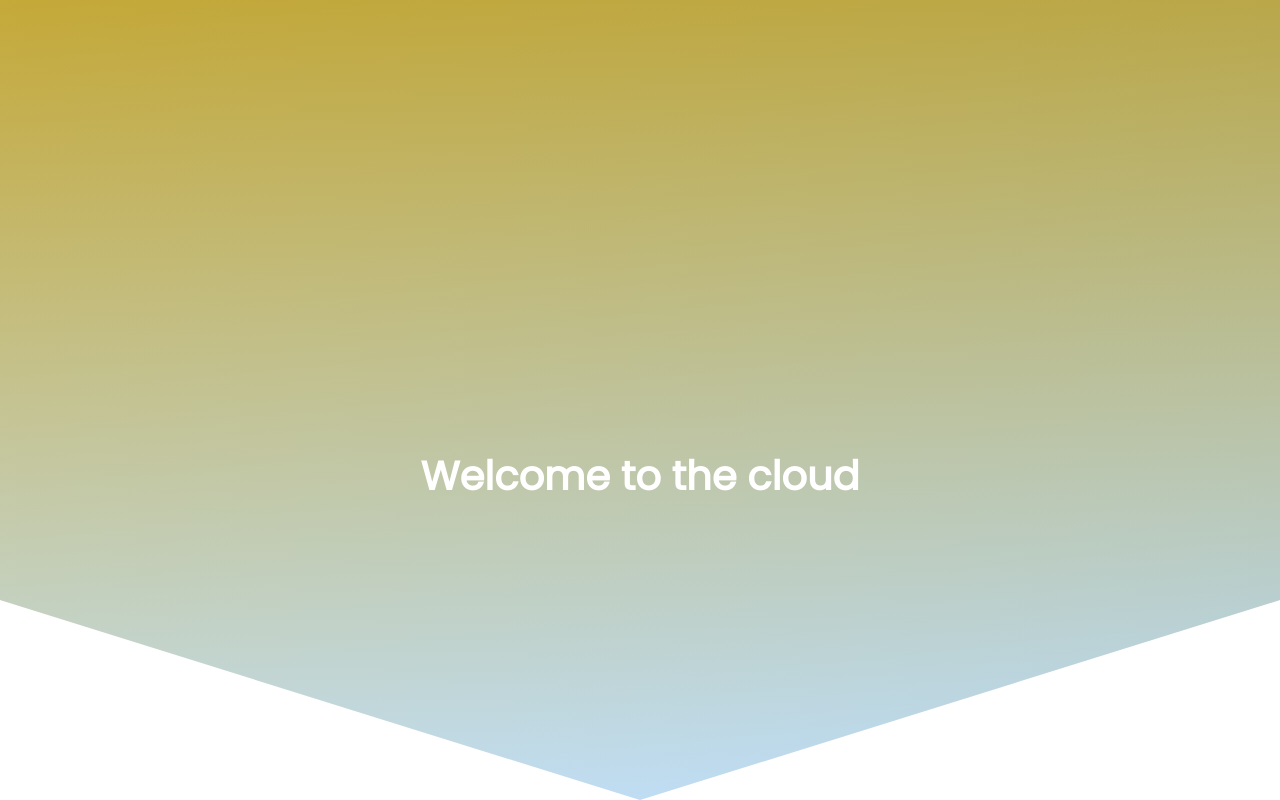
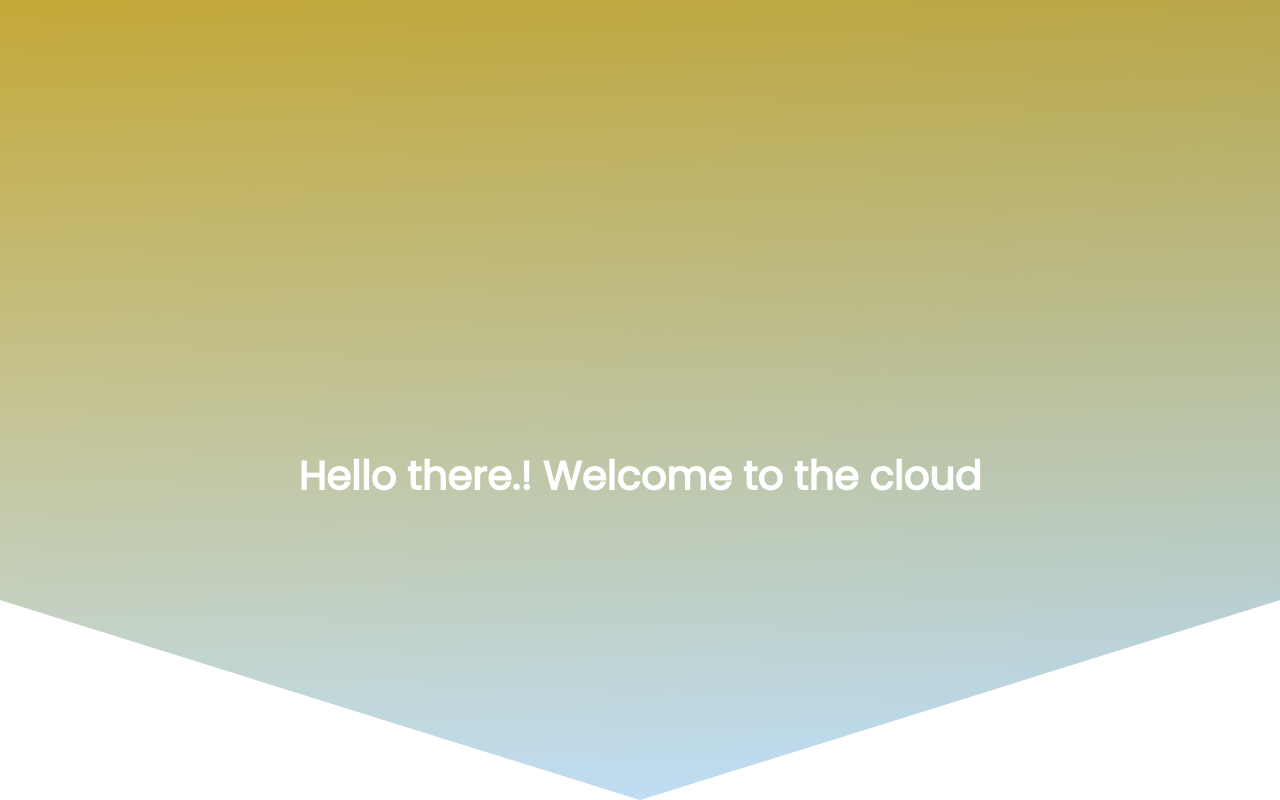
Before and after one commit to poojan1812/Jenkins, a plain HTML site: page index.html in a window 1280 px wide. Drawn offline with nearby package versions, Linux system fonts and the light colour scheme.

Commit message:
Quick fix

```diff
--- a/index.html
+++ b/index.html
@@ -59,7 +59,7 @@
 
             <section class="header-section">
                 <div class="center-div">
-                    <h1 class="font-weight-bold">Welcome to the cloud</h1>
+                    <h1 class="font-weight-bold">Hello there.! Welcome to the cloud</h1>
                 </div>
             </section>
         </div>
```
